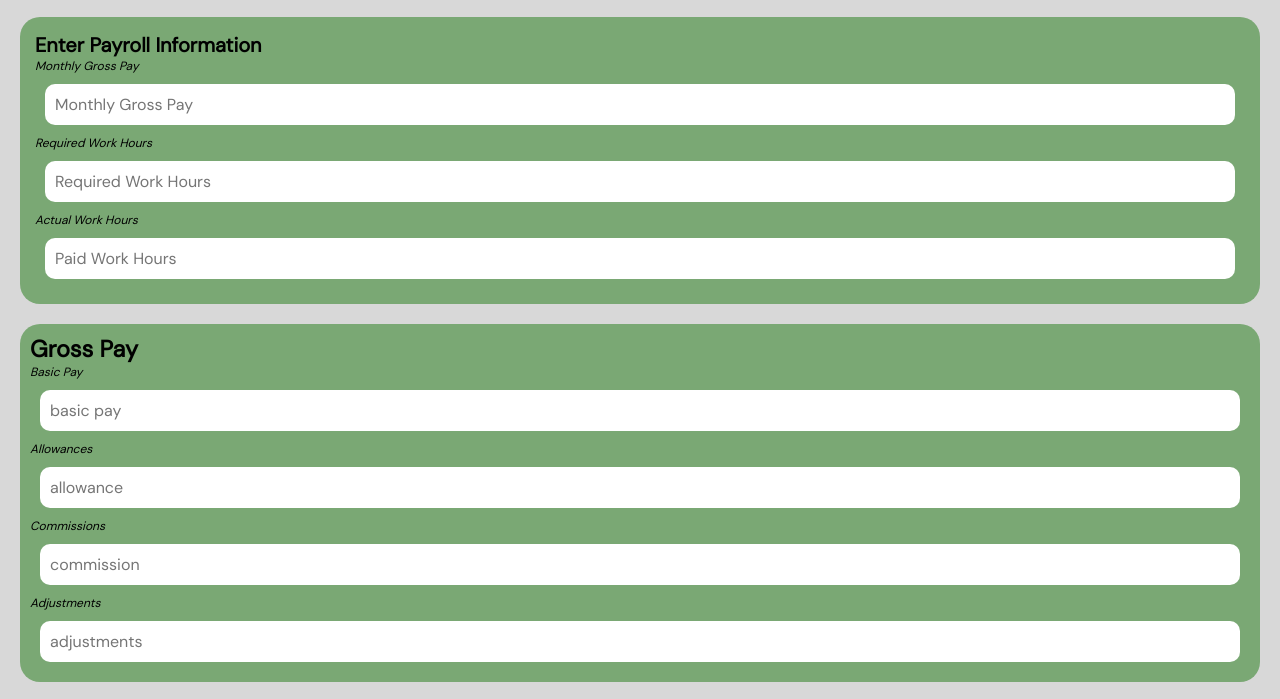
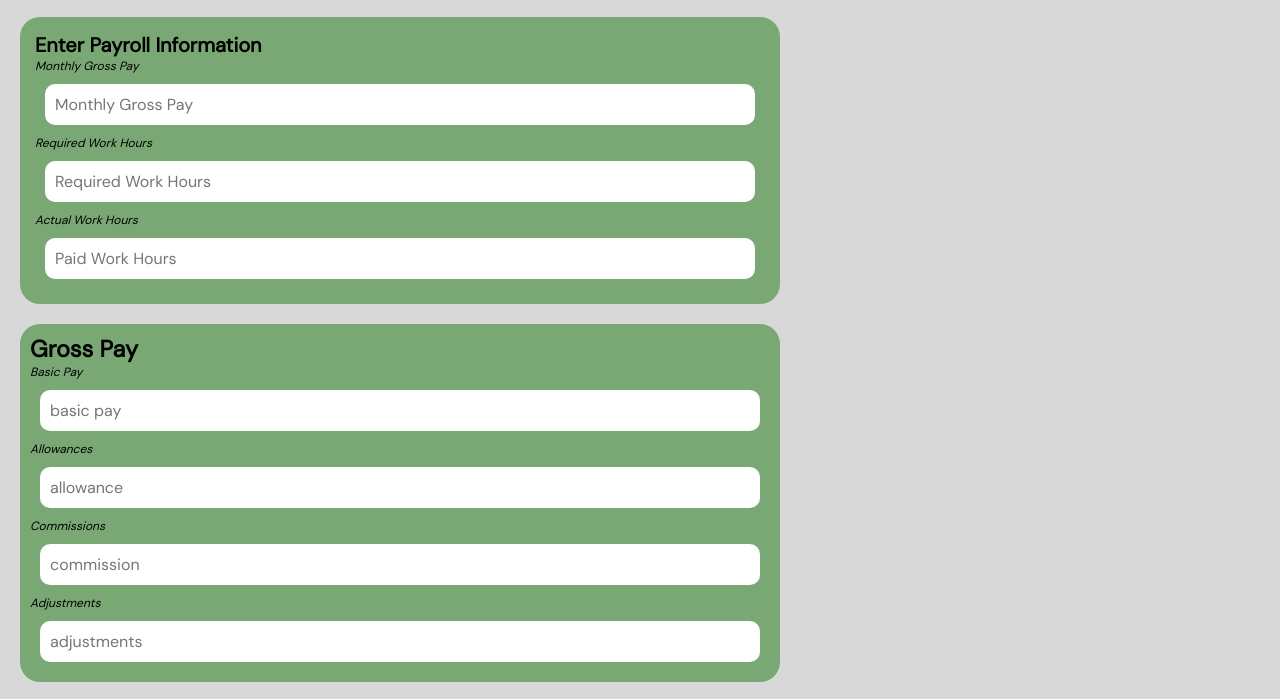
Before and after one commit to atmagat001/payroll, a website: page index.html in a window 1280 px wide. Shown: the part 191-890 px from the top of the page. Drawn offline with Linux system fonts and the light colour scheme.

Commit message:
adjusted max width

```diff
--- a/styles.css
+++ b/styles.css
@@ -8,6 +8,7 @@
 
 body {
   background-color: #D8D8D8;
+  max-width: 800px;
 
 
 }
@@ -31,7 +32,7 @@ input {
  padding: 10px;
  border-radius: 10px;
  font-size: 1rem;
-
+ outline: none;
 }
 
 h1 {
```
